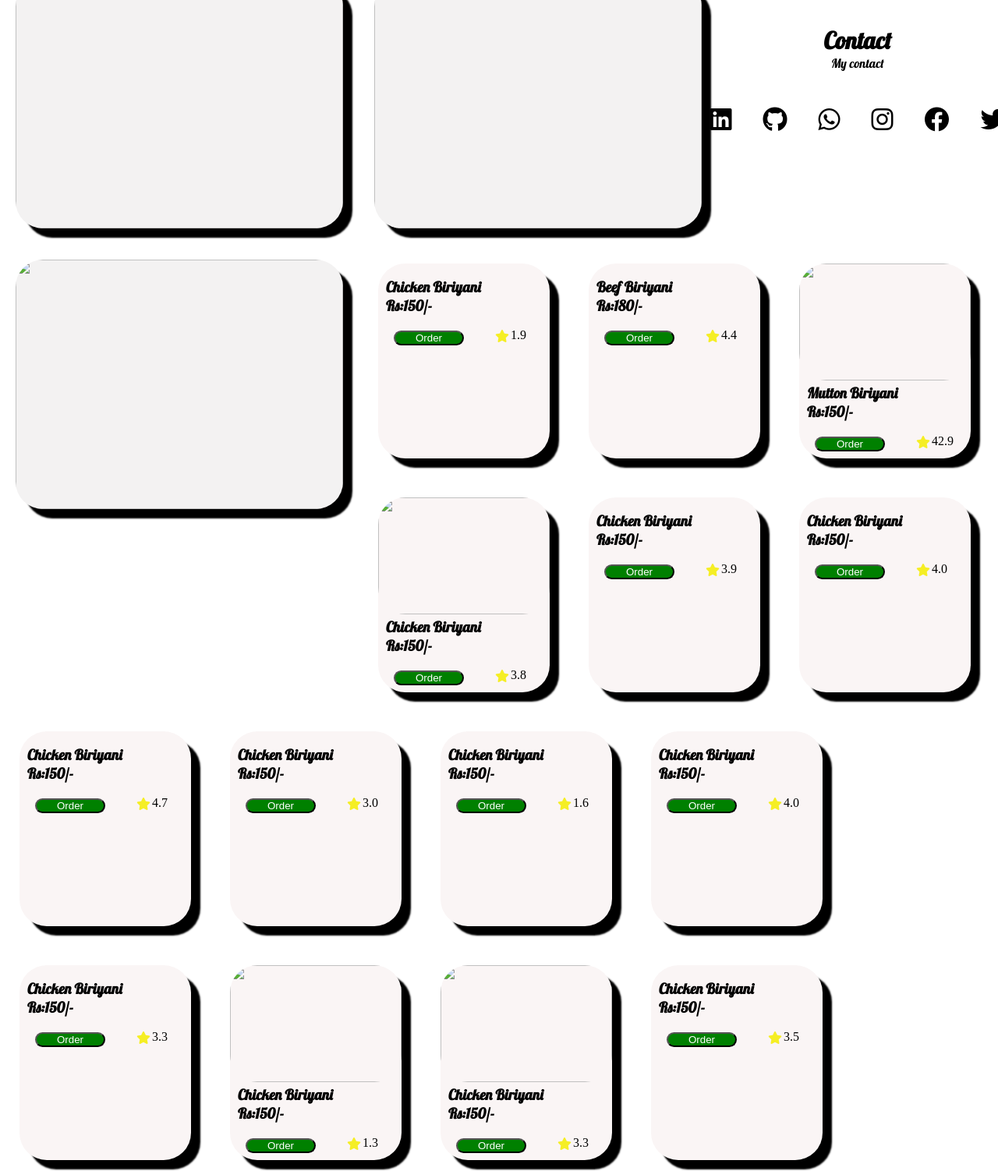
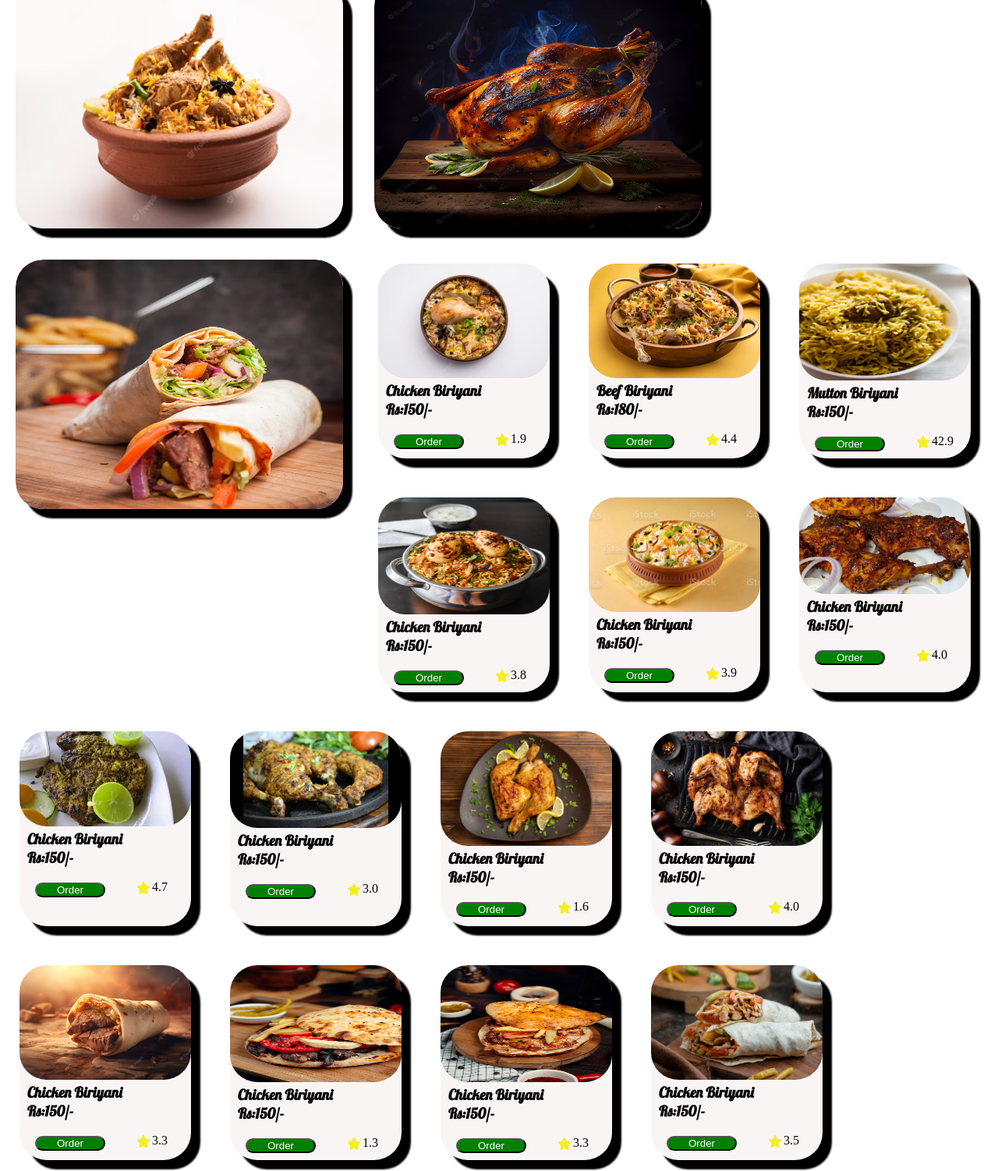
Before and after one commit to Mvisruth/restaurant, a plain HTML site: page index.html in a window 1280 px wide. Shown: the part 925-2427 px from the top of the page at 78% size. Drawn offline with Linux system fonts and the light colour scheme; the site is published under a folder, as on GitHub Pages, so addresses that start at the root find nothing; a web font is replaced by a local one.

Commit message:
fixed path of images

```diff
--- a/index.html
+++ b/index.html
@@ -35,20 +35,20 @@
 
 
       <div class="B">
-        <img class="i" src="/image/1.avif" width="100%" height="100%" alt="">
+        <img class="i" src="./image/1.png" width="100%" height="100%" alt="">
         <h3 class="side"> Chicken Biriyani</h3><br>
 
       </div>
 
 
       <div class="B">
-        <img class="i" src="/image/alfham.avif" width="100%" height="100%x" alt="">
+        <img class="i" src="./image/alfham.png" width="100%" height="100%x" alt="">
 
       </div>
 
 
       <div class="B">
-        <img class="i" src="/image/2.avif" width="100%" height="100%" alt="">
+        <img class="i" src="./image/2.png" width="100%" height="100%" alt="">
         <h3 class="side"> Mutton Biriyani</h3>
 
       </div>
@@ -59,7 +59,7 @@
 
 
        <div class="items">
-        <img class="it" src="/image/1c.avif" alt="" width="100%">
+        <img class="it" src="./image/1c.png" alt="" width="100%">
         <h3 class="its">Chicken Biriyani</h3>
         <h3 class="its" >Rs:150/-</h3>
         <button class="o">Order</button>
@@ -71,7 +71,7 @@
 
 
        <div class="items">
-        <img class="it" src="/image/beef.avif" alt="" width="100%">
+        <img class="it" src="./image/beef.png" alt="" width="100%">
         <h3 class="its">Beef Biriyani</h3>
         <h3 class="its" >Rs:180/-</h3>
         <button class="o">Order</button>
@@ -83,7 +83,7 @@
 
 
        <div class="items">
-        <img class="it" src="/image/mutton-biryani-pressure-cooker.webp" alt="" height="150px" width="100%">
+        <img class="it" src="./image/mutton-biryani-pressure-cooker.webp" alt="" height="150px" width="100%">
         <h3 class="its">Mutton Biriyani</h3>
         <h3 class="its" >Rs:150/-</h3>
         <button class="o">Order</button>
@@ -95,7 +95,7 @@
 
 
        <div class="items">
-        <img class="it" src="/image/EGgBiryani-2.jpg" alt="" height="150px" width="100%">
+        <img class="it" src="./image/EGgBiryani-2.jpg" alt="" height="150px" width="100%">
         <h3 class="its">Chicken Biriyani</h3>
         <h3 class="its" >Rs:150/-</h3>
         <button class="o">Order</button>
@@ -105,7 +105,7 @@
        </div>
 
        <div class="items">
-        <img class="it" src="/image/veg.jpg" alt="" width="100%">
+        <img class="it" src="./image/veg.jpg" alt="" width="100%">
         <h3 class="its">Chicken Biriyani</h3>
         <h3 class="its" >Rs:150/-</h3>
         <button class="o">Order</button>
@@ -116,7 +116,7 @@
 
 
        <div class="items">
-        <img class="it" src="/image/peri.jpg" alt="" width="100%">
+        <img class="it" src="./image/peri.jpg" alt="" width="100%">
         <h3 class="its">Chicken Biriyani</h3>
         <h3 class="its" >Rs:150/-</h3>
         <button class="o">Order</button>
@@ -128,7 +128,7 @@
 
 
        <div class="items">
-        <img class="it" src="/image/k.jpg" alt="" width="100%">
+        <img class="it" src="./image/k.jpg" alt="" width="100%">
         <h3 class="its">Chicken Biriyani</h3>
         <h3 class="its" >Rs:150/-</h3>
         <button class="o">Order</button>
@@ -138,7 +138,7 @@
        </div>
 
        <div class="items">
-        <img class="it" src="/image/p.jpg" alt="" width="100%">
+        <img class="it" src="./image/p.jpg" alt="" width="100%">
         <h3 class="its">Chicken Biriyani</h3>
         <h3 class="its" >Rs:150/-</h3>
         <button class="o">Order</button>
@@ -149,7 +149,7 @@
 
 
        <div class="items">
-        <img class="it" src="/image/22.avif" alt="" width="100%">
+        <img class="it" src="./image/22.png" alt="" width="100%">
         <h3 class="its">Chicken Biriyani</h3>
         <h3 class="its" >Rs:150/-</h3>
         <button class="o">Order</button>
@@ -159,7 +159,7 @@
        </div>
 
        <div class="items">
-        <img class="it" src="/image/23.avif" alt="" width="100%">
+        <img class="it" src="./image/23.png" alt="" width="100%">
         <h3 class="its">Chicken Biriyani</h3>
         <h3 class="its" >Rs:150/-</h3>
         <button class="o">Order</button>
@@ -170,7 +170,7 @@
 
 
        <div class="items">
-        <img class="it" src="/image/s1.jpg" alt="" width="100%">
+        <img class="it" src="./image/s1.jpg" alt="" width="100%">
         <h3 class="its">Chicken Biriyani</h3>
         <h3 class="its" >Rs:150/-</h3>
         <button class="o">Order</button>
@@ -182,7 +182,7 @@
 
 
        <div class="items">
-        <img class="it" src="/image/s2.jpg" alt="" height="150px" width="100%">
+        <img class="it" src="./image/s2.jpg" alt="" height="150px" width="100%">
         <h3 class="its">Chicken Biriyani</h3>
         <h3 class="its" >Rs:150/-</h3>
         <button class="o">Order</button>
@@ -194,7 +194,7 @@
 
 
        <div class="items">
-        <img class="it" src="/image/s3.avif" alt="" height="150px" width="100%">
+        <img class="it" src="./image/s3.png" alt="" height="150px" width="100%">
         <h3 class="its">Chicken Biriyani</h3>
         <h3 class="its" >Rs:150/-</h3>
         <button class="o">Order</button>
@@ -207,7 +207,7 @@
 
 
        <div class="items">
-        <img class="it" src="/image/s4.avif" alt="" width="100%">
+        <img class="it" src="./image/s4.png" alt="" width="100%">
         <h3 class="its">Chicken Biriyani</h3>
         <h3 class="its" >Rs:150/-</h3>
         <button class="o">Order</button>
@@ -220,7 +220,7 @@
 
 
        <div class="items">
-        <img class="it" src="/image/s5.avif" alt="" height="150px" width="100%">
+        <img class="it" src="./image/s5.png" alt="" height="150px" width="100%">
         <h3 class="its">Chicken Biriyani</h3>
         <h3 class="its" >Rs:150/-</h3>
         <button class="o" >Order </button>
@@ -247,8 +247,8 @@
 
      <div class="about-content">
       <h3 id="A">About</h3>
-      <img class="ab" src="/image/abt-removebg-preview.png" alt="">
-      <img class="b" src="/image/pp-removebg-preview.png" alt="">
+      <img class="ab" src="./image/abt-removebg-preview.png" alt="">
+      <img class="b" src="./image/pp-removebg-preview.png" alt="">
       <p class="para">“Eating is so intimate. It’s very sensual. When you invite someone to sit at your table and you want to cook for them, you’re inviting a person into your life.”</p>
 
 
```
Also changed, not shown: copy.html (added, +48 -0 lines), image/1.png (renamed from image/1.avif), image/1c.png (renamed from image/1c.avif), image/2.png (renamed from image/2.avif), image/22.png (renamed from image/22.avif), image/23.png (renamed from image/23.avif), image/about.png (renamed from image/about.avif), image/abts1.png (renamed from image/abts1.avif), image/alfham.png (renamed from image/alfham.avif), image/as.png (renamed from image/as.avif), image/beef.png (renamed from image/beef.avif), image/mm.png (renamed from image/mm.avif), image/mutton.png (renamed from image/mutton.avif), image/s3.png (renamed from image/s3.avif), 2 more files.
